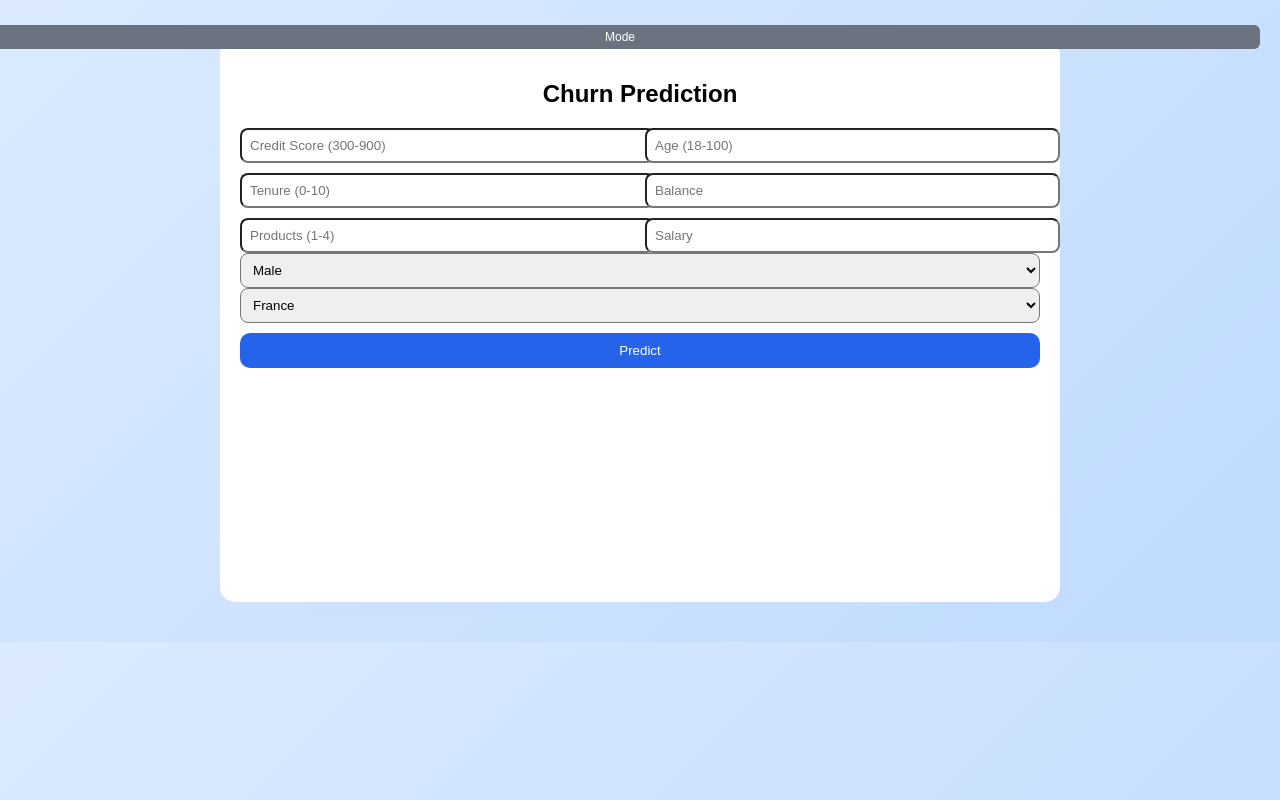
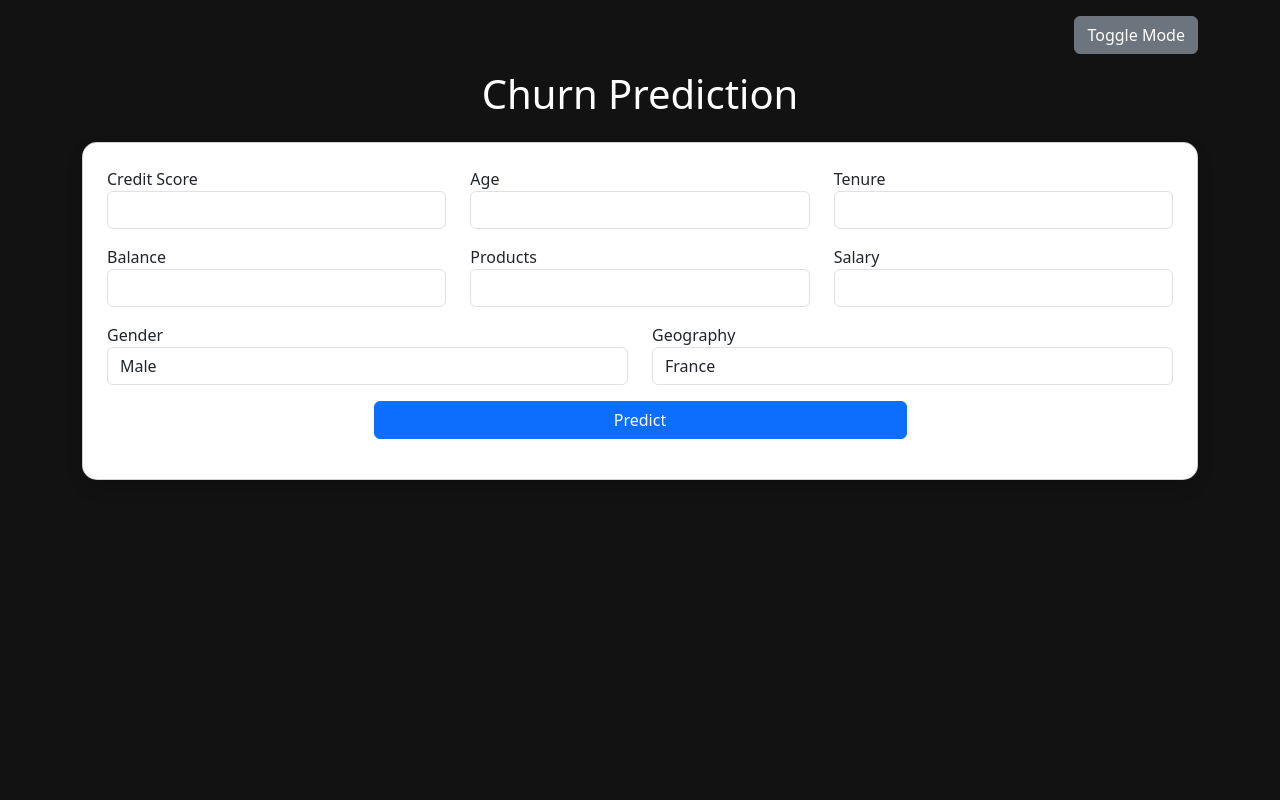
Before and after one commit to rishibhardwaj90/bank-churn-project, a Flask app: page / in a window 1280 px wide. Run offline with Flask 3, Linux system fonts and the light colour scheme; a map, chart or similar area stays blank.

Commit message:
back to og

```diff
--- a/app.py
+++ b/app.py
@@ -1,36 +1,31 @@
 from flask import Flask, render_template, request, jsonify
 import pandas as pd
 import churn_model
+import os
 app = Flask(__name__)
 @app.route("/")
 def home():
     return render_template("index.html")
-def generate_explanation(df):
-    reasons = []
-    if df["Age"].iloc[0] > 50:
-        reasons.append("Higher age increases churn risk")
-    if df["Balance"].iloc[0] > 100000:
-        reasons.append("High balance customer")
-    if df["NumOfProducts"].iloc[0] <= 1:
-        reasons.append("Low product usage")
-    if len(reasons) == 0:
-        return "No strong churn indicators"
-    return ", ".join(reasons)
 @app.route("/predict_churn", methods=["POST"])
 def predict():
     try:
         data = request.get_json()
+        if data["Gender"] == "Male":
+            data["Gender"] = 1
+        else:
+            data["Gender"] = 0
+        geo_map = {"France":0, "Germany":1, "Spain":2}
+        data["Geography"] = geo_map.get(data["Geography"],0)
         input_df = pd.DataFrame([data])
         result = churn_model.predict_churn(input_df)
         prediction = int(result["Churn_Prediction"].iloc[0])
         probability = float(result["Churn_Probability"].iloc[0])
-        explanation = generate_explanation(input_df)
         return jsonify({
             "Churn_Prediction": prediction,
-            "Churn_Probability": probability,
-            "explanation": explanation
+            "Churn_Probability": probability
         })
     except Exception as e:
         return jsonify({"error": str(e)})
 if __name__ == "__main__":
-    app.run(debug=True)
+    port = int(os.environ.get("PORT", 5000))
+    app.run(host="0.0.0.0", port=port)
--- a/templates/index.html
+++ b/templates/index.html
@@ -1,193 +1,193 @@
 <!DOCTYPE html>
-<html>
+<html lang="en">
 <head>
-    <title>Churn Prediction</title>
+<meta charset="UTF-8">
+<title>Churn Predictor</title>
+
+<link href="https://cdn.jsdelivr.net/npm/bootstrap@5.3.0/dist/css/bootstrap.min.css" rel="stylesheet">
 <script src="https://cdn.jsdelivr.net/npm/chart.js"></script>
 
 <style>
-        body {
-            font-family: Arial;
-            transition: 0.3s;
-        }
-
-        body.light-mode {
-            background: linear-gradient(135deg, #dbeafe, #bfdbfe);
-        }
-
-        body.dark-mode {
-            background: linear-gradient(135deg, #1f2937, #374151);
+body.dark {
+    background: #121212;
     color: white;
 }
-
-        .container {
-            max-width: 800px;
-            margin: 40px auto;
-            padding: 20px;
+body.light {
+    background: #f5f5f5;
+    color: black;
+}
+.card {
     border-radius: 15px;
-            background: white;
 }
-
-        body.dark-mode .container {
-            background: #2d3748;
-        }
-
-        /* COMPACT GRID */
-        .grid {
-            display: grid;
-            grid-template-columns: 1fr 1fr;
-            gap: 10px;
-        }
-
-        input, select {
-            padding: 8px;
-            border-radius: 8px;
-            width: 100%;
-        }
-
-        button {
-            width: 100%;
-            padding: 10px;
-            background: #2563eb;
-            color: white;
-            border: none;
-            border-radius: 10px;
-            margin-top: 10px;
-        }
-
-        /* SMALL TOGGLE BUTTON */
-        .toggle-btn {
-            position: absolute;
-            top: 15px;
-            right: 20px;
-            padding: 5px 10px;
-            font-size: 12px;
-            border-radius: 6px;
-            background: #6b7280;
-            color: white;
-            cursor: pointer;
-        }
-
-        #result {
-            text-align: center;
-            margin-top: 15px;
-            font-weight: bold;
-        }
-
-        #probability {
-            text-align: center;
-            font-size: 18px;
-            margin-top: 5px;
-        }
-
-        #explanation {
-            margin-top: 20px;
-            text-align: center;
+.spinner {
+    display: none;
 }
 </style>
 </head>
 
-<body class="light-mode">
+<body class="dark">
 
-<button class="toggle-btn" onclick="toggleMode()">Mode</button>
-
-<div class="container">
-    <h2 style="text-align:center;">Churn Prediction</h2>
-
-    <!-- GRID INPUTS -->
-    <div class="grid">
-        <input id="creditScore" type="number" placeholder="Credit Score (300-900)">
-        <input id="age" type="number" placeholder="Age (18-100)">
-        <input id="tenure" type="number" placeholder="Tenure (0-10)">
-        <input id="balance" type="number" placeholder="Balance">
-        <input id="products" type="number" placeholder="Products (1-4)">
-        <input id="salary" type="number" placeholder="Salary">
+<div class="container mt-3 text-end">
+    <button onclick="toggleMode()" class="btn btn-secondary">Toggle Mode</button>
 </div>
 
-    <select id="gender">
+<div class="container text-center mt-3">
+    <h1>Churn Prediction</h1>
+</div>
+
+<div class="container mt-4">
+<div class="card p-4 shadow">
+
+<div class="row">
+    <div class="col-md-4 mb-3">
+        <label>Credit Score</label>
+        <input type="number" name="CreditScore" class="form-control">
+    </div>
+
+    <div class="col-md-4 mb-3">
+        <label>Age</label>
+        <input type="number" name="Age" class="form-control">
+    </div>
+
+    <div class="col-md-4 mb-3">
+        <label>Tenure</label>
+        <input type="number" name="Tenure" class="form-control">
+    </div>
+</div>
+
+<div class="row">
+    <div class="col-md-4 mb-3">
+        <label>Balance</label>
+        <input type="number" name="Balance" class="form-control">
+    </div>
+
+    <div class="col-md-4 mb-3">
+        <label>Products</label>
+        <input type="number" name="NumOfProducts" class="form-control">
+    </div>
+
+    <div class="col-md-4 mb-3">
+        <label>Salary</label>
+        <input type="number" name="EstimatedSalary" class="form-control">
+    </div>
+</div>
+
+<div class="row">
+    <div class="col-md-6 mb-3">
+        <label>Gender</label>
+        <select name="Gender" class="form-control">
             <option>Male</option>
             <option>Female</option>
         </select>
+    </div>
 
-    <select id="geography">
+    <div class="col-md-6 mb-3">
+        <label>Geography</label>
+        <select name="Geography" class="form-control">
             <option>France</option>
             <option>Germany</option>
             <option>Spain</option>
         </select>
-
-    <button onclick="predict()">Predict</button>
-
-    <div id="result"></div>
-    <div id="probability"></div>
-
-    <!-- Graph -->
-    <div style="max-width: 400px; margin: 30px auto;">
-        <canvas id="chart"></canvas>
+    </div>
 </div>
 
+<div class="text-center">
+    <button onclick="predictChurn()" class="btn btn-primary w-50">Predict</button>
+</div>
+
+<div class="text-center mt-3">
+    <div class="spinner-border text-primary spinner" id="loading"></div>
+</div>
+
+</div>
+</div>
+
+<div class="container text-center mt-4">
+    <div id="result" class="p-3 rounded"></div>
+</div>
+
+<div class="container mt-4">
+    <canvas id="gaugeChart"></canvas>
+</div>
+
+<div class="container mt-4">
     <div id="explanation"></div>
 </div>
 
 <script>
+
 let chart;
 
-function toggleMode() {
-    document.body.classList.toggle("dark-mode");
-    document.body.classList.toggle("light-mode");
+function toggleMode(){
+    document.body.classList.toggle("dark");
+    document.body.classList.toggle("light");
 }
 
-function predict() {
+function predictChurn(){
+    document.getElementById("loading").style.display = "block";
 
     const data = {
-        CreditScore: +creditScore.value,
-        Age: +age.value,
-        Tenure: +tenure.value,
-        Balance: +balance.value,
-        NumOfProducts: +products.value,
-        EstimatedSalary: +salary.value,
-        Gender: gender.value,
-        Geography: geography.value
+        CreditScore: document.querySelector('[name="CreditScore"]').value,
+        Age: document.querySelector('[name="Age"]').value,
+        Tenure: document.querySelector('[name="Tenure"]').value,
+        Balance: document.querySelector('[name="Balance"]').value,
+        NumOfProducts: document.querySelector('[name="NumOfProducts"]').value,
+        EstimatedSalary: document.querySelector('[name="EstimatedSalary"]').value,
+        Gender: document.querySelector('[name="Gender"]').value,
+        Geography: document.querySelector('[name="Geography"]').value
     };
 
-    fetch("/predict_churn", {
-        method: "POST",
-        headers: {"Content-Type": "application/json"},
-        body: JSON.stringify(data)
+    fetch('/predict_churn',{
+        method:'POST',
+        headers:{'Content-Type':'application/json'},
+        body:JSON.stringify(data)
     })
-    .then(res => res.json())
-    .then(data => {
+    .then(res=>res.json())
+    .then(res=>{
+        document.getElementById("loading").style.display = "none";
 
-        let color = data.Churn_Prediction === 1 ? "red" : "green";
+        if(res.error){
+            document.getElementById("result").innerHTML = res.error;
+            return;
+        }
 
-        // RESULT TEXT
+        let prob = res.Churn_Probability * 100;
+
+        // Color result
+        let color = res.Churn_Prediction==1 ? "red" : "green";
+        let text = res.Churn_Prediction==1 ? "Customer will CHURN" : "Customer will STAY";
+
         document.getElementById("result").innerHTML =
-            `<span style="color:${color}">Customer will ${data.Churn_Prediction === 1 ? "CHURN" : "STAY"}</span>`;
+            "<h3 style='color:"+color+"'>" + text + "</h3>" +
+            "<p>Probability: "+prob.toFixed(2)+"%</p>";
 
-        // PROBABILITY
-        document.getElementById("probability").innerHTML =
-            `<span style="color:${color}">Probability: ${(data.Churn_Probability * 100).toFixed(2)}%</span>`;
-
-        // GRAPH
-        if (chart) chart.destroy();
-
-        chart = new Chart(document.getElementById("chart"), {
-            type: "doughnut",
-            data: {
-                labels: ["Churn", "Safe"],
-                datasets: [{
-                    data: [data.Churn_Probability, 1 - data.Churn_Probability]
+        // Chart
+        if(chart) chart.destroy();
+        chart = new Chart(document.getElementById('gaugeChart'),{
+            type:'doughnut',
+            data:{
+                datasets:[{
+                    data:[prob,100-prob]
                 }]
-            },
-            options: {
-                responsive: true,
-                maintainAspectRatio: true
             }
         });
 
-        // EXPLANATION
+        // Explanation (simple logic)
+        let explanation = "Main factors: ";
+        if(data.CreditScore < 500) explanation += "Low Credit Score, ";
+        if(data.Age > 50) explanation += "High Age, ";
+        if(data.Balance > 100000) explanation += "High Balance, ";
+
         document.getElementById("explanation").innerHTML =
-            `<h3>Why churn?</h3><p>${data.explanation}</p>`;
+            "<b>Why churn?</b><br>" + explanation;
+
+    })
+    .catch(()=>{
+        document.getElementById("loading").style.display = "none";
+        document.getElementById("result").innerHTML = "Server error";
     });
 }
+
 </script>
 
 </body>
```
Lines whose indentation alone changed are shown as unchanged.
